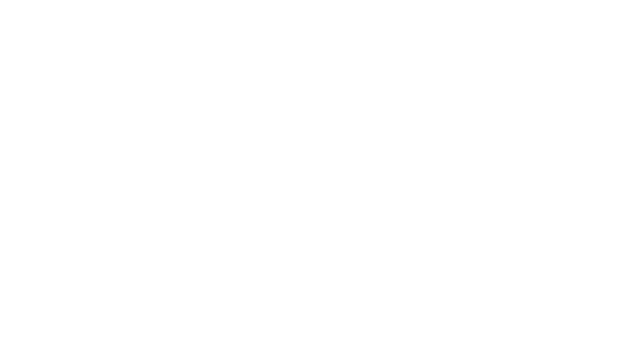
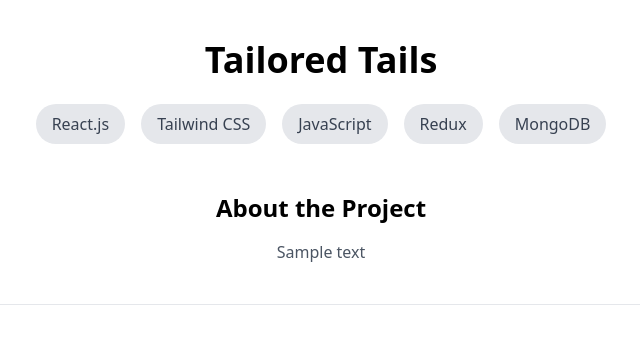
Before and after one commit to KadeVo/portfolio, a React (Create React App) app: page /tailoredtails in a window 1280 px wide. Before the commit this address had no page. Shown: the top 344 px of the page, without its empty margins (319-959 px from the left). Built offline with nearby package versions, Linux system fonts and the light colour scheme.

Commit message:
Created a general look for each page

```diff
--- a/src/App.js
+++ b/src/App.js
@@ -1,13 +1,14 @@
 import { Route, Routes, BrowserRouter } from 'react-router-dom'
 import Home from './pages/Home'
-import TestPage from './pages/TestPage'
+import Project1Page from './pages/TailoredTails'
+import TailoredTails from './pages/TailoredTails'
 
 const App = () => {
   return (
     <BrowserRouter>
       <Routes>
         <Route index element={<Home />} />
-        <Route path="test" element={<TestPage />} />
+        <Route path="tailoredtails" element={<Project1Page />} />
       </Routes>
     </BrowserRouter>
   )
--- /dev/null
+++ b/src/pages/Newsight.js
@@ -0,0 +1,36 @@
+const Newsight = () => {
+  const skillsAndFrameworks = [
+    'React.js',
+    'Tailwind CSS',
+    'JavaScript',
+    'Redux',
+    'MongoDB',
+  ]
+
+  return (
+    <div className="text-center max-w-2xl mx-auto">
+      <div>
+        <h1 className="text-4xl font-bold mt-10">Tailored Tails</h1>
+
+        <div className="flex flex-wrap justify-center mt-4">
+          {skillsAndFrameworks.map((skill, index) => (
+            <p
+              key={index}
+              className="bg-gray-200 text-gray-700 px-4 py-2 m-2 rounded-full"
+            >
+              {skill}
+            </p>
+          ))}
+        </div>
+      </div>
+      <div className="mt-10 pb-10 border-b border-gray-200">
+        <h2 className="text-2xl font-bold">About the Project</h2>
+        <div className="mt-4">
+          <p className="text-gray-600">Sample text</p>
+        </div>
+      </div>
+    </div>
+  )
+}
+
+export default Newsight
--- /dev/null
+++ b/src/pages/TailoredTails.js
@@ -0,0 +1,36 @@
+const TailoredTails = () => {
+  const skillsAndFrameworks = [
+    'React.js',
+    'Tailwind CSS',
+    'JavaScript',
+    'Redux',
+    'MongoDB',
+  ]
+
+  return (
+    <div className="text-center max-w-2xl mx-auto">
+      <div>
+        <h1 className="text-4xl font-bold mt-10">Tailored Tails</h1>
+
+        <div className="flex flex-wrap justify-center mt-4">
+          {skillsAndFrameworks.map((skill, index) => (
+            <p
+              key={index}
+              className="bg-gray-200 text-gray-700 px-4 py-2 m-2 rounded-full"
+            >
+              {skill}
+            </p>
+          ))}
+        </div>
+      </div>
+      <div className="mt-10 pb-10 border-b border-gray-200">
+        <h2 className="text-2xl font-bold">About the Project</h2>
+        <div className="mt-4">
+          <p className="text-gray-600">Sample text</p>
+        </div>
+      </div>
+    </div>
+  )
+}
+
+export default TailoredTails
```
Also changed, not shown: src/pages/Organisers.js (added), src/pages/Pomodoro.js (added).
